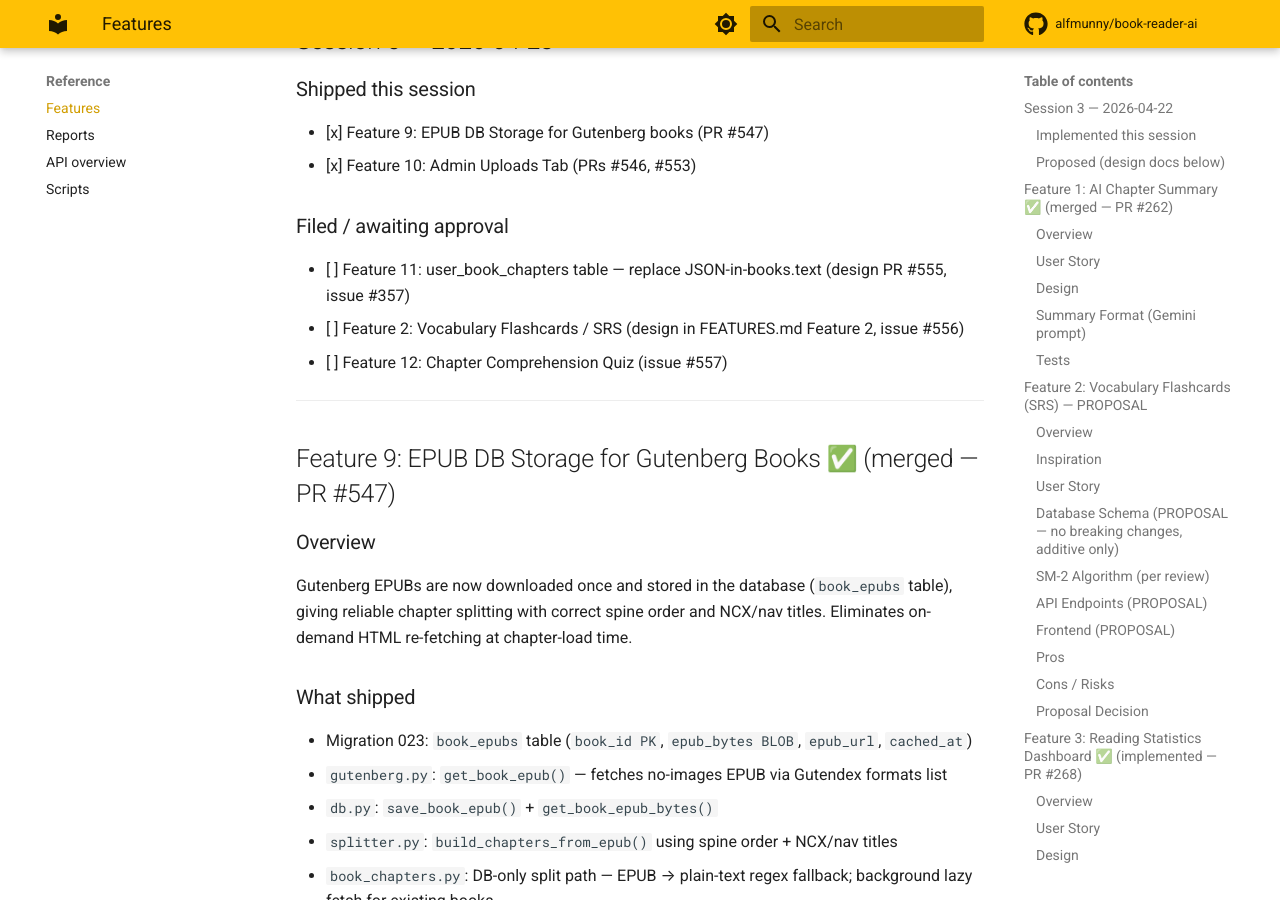
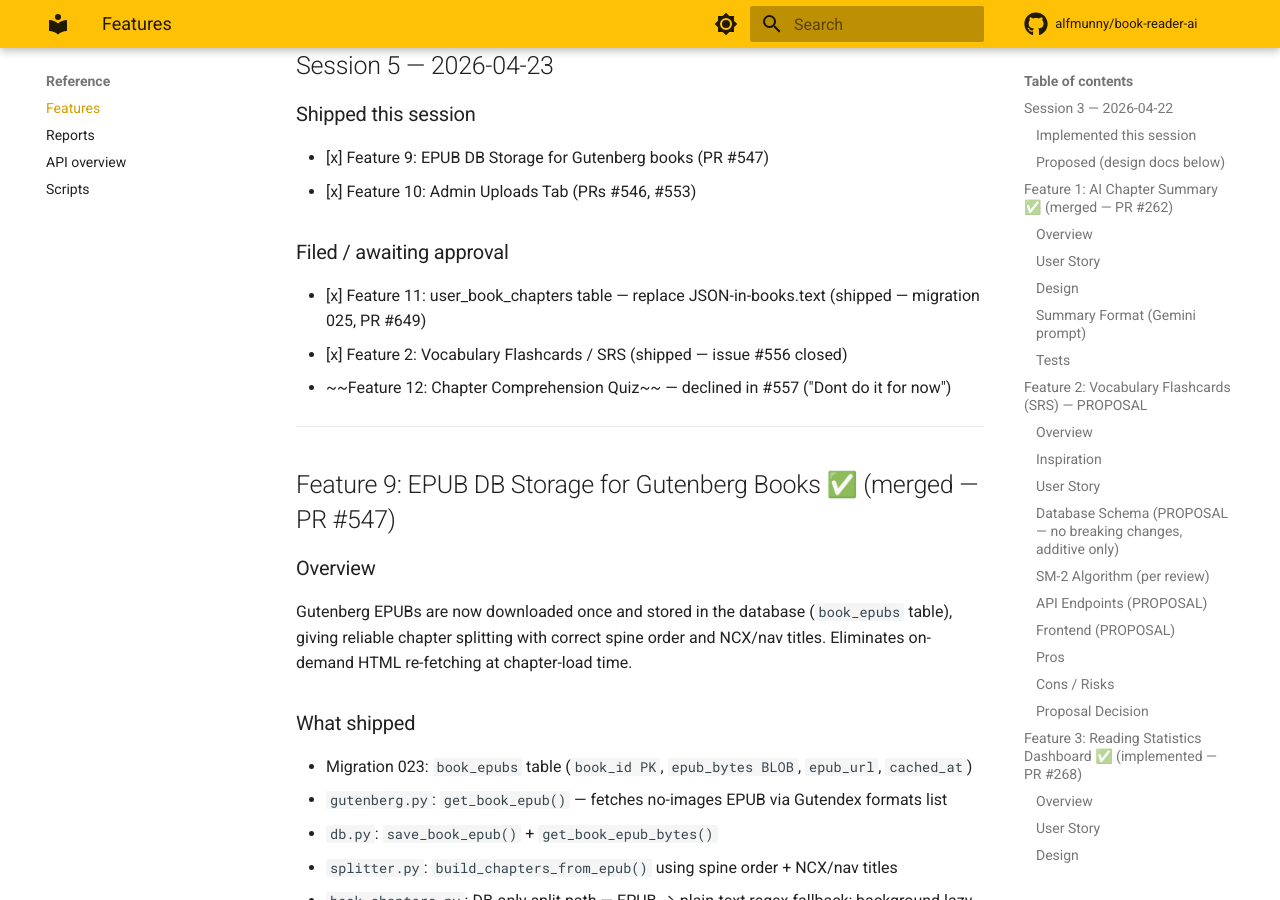
Before and after one commit to alfmunny/book-reader-ai, an MkDocs documentation site: the page built from docs/FEATURES.md, in a window 1280 px wide and 900 px high, scrolled down 10528 px. Built offline with MkDocs 1.6.1 and Material for MkDocs 9.7.7, drawn with Linux system fonts in a browser that asks for light colours; comment, search, counter and statistics services are not loaded; some of the changed text lies outside the part shown.

Commit message:
docs: sync FEATURES.md status — mark shipped/declined features
Three drift fixes so future idle-mode scans pick the right targets:

- Feature 11 (user_book_chapters): was listed as "awaiting approval",
  actually shipped in PR #649 / migration 025.
- Feature 2 (Vocabulary Flashcards / SRS): was listed as pending,
  #556 closed and shipped.
- Feature 12 (Chapter Comprehension Quiz): was listed as "FUTURE"
  in two places; #557 carries the `wontfix` label and a direct user
  comment declining. Both sections updated to "DECLINED" with a
  pointer + note warning future iterations not to file design work
  against it without the user reopening.

Root cause: I already burnt a cycle filing the Quiz design doc (#991
→ #992, reverted in #994) because FEATURES.md still said "FUTURE".
This prevents the next Architect idle sweep from repeating it.

Co-Authored-By: Claude Opus 4.7 <noreply@anthropic.com>

```diff
--- a/docs/FEATURES.md
+++ b/docs/FEATURES.md
@@ -259,11 +259,11 @@ A distraction-free reading experience with typography customisation and paragrap
 
 ---
 
-## Feature 5: Chapter Comprehension Quiz (FUTURE)
+## Feature 5: Chapter Comprehension Quiz (DECLINED)
 
 After reading a chapter, ask 3-5 AI-generated multiple-choice questions to test comprehension. Results stored per user/chapter.
 
-Estimated: 4 hours. Requires approval for DB schema.
+**Status**: user declined in [#557](https://github.com/alfmunny/book-reader-ai/issues/557) ("Dont do it for now"). Duplicate entry kept below as "Feature 12"; both marked declined.
 
 ---
 
@@ -380,9 +380,9 @@ python scripts/pretranslate.py --book-id 1342 --lang de --force   # overwrite ca
 
 ### Filed / awaiting approval
 
-- [ ] Feature 11: user_book_chapters table — replace JSON-in-books.text (design PR #555, issue #357)
-- [ ] Feature 2: Vocabulary Flashcards / SRS (design in FEATURES.md Feature 2, issue #556)
-- [ ] Feature 12: Chapter Comprehension Quiz (issue #557)
+- [x] Feature 11: user_book_chapters table — replace JSON-in-books.text (shipped — migration 025, PR #649)
+- [x] Feature 2: Vocabulary Flashcards / SRS (shipped — issue #556 closed)
+- ~~Feature 12: Chapter Comprehension Quiz~~ — declined in #557 ("Dont do it for now")
 
 ---
 
@@ -431,16 +431,13 @@ Uploaded books now store their chapters in a dedicated `user_book_chapters` tabl
 
 ---
 
-## Feature 12: Chapter Comprehension Quiz (Issue #557 — future)
+## Feature 12: Chapter Comprehension Quiz (Issue #557 — DECLINED)
 
 ### Overview
 After reading a chapter, users get 3–5 AI-generated multiple-choice questions. Results stored per user/chapter. New tables: `quiz_questions`, `quiz_attempts`. New "Quiz" tab in reader sidebar.
 
 ### Status
-Needs design doc. See issue #557.
-
-### Estimated effort
-~5 hours after design approval.
+**Declined.** User commented "Dont do it for now" on [#557](https://github.com/alfmunny/book-reader-ai/issues/557); the issue carries the `wontfix` label. Do not start a design doc against this feature without the user reopening the discussion.
 
 ---
 
```
